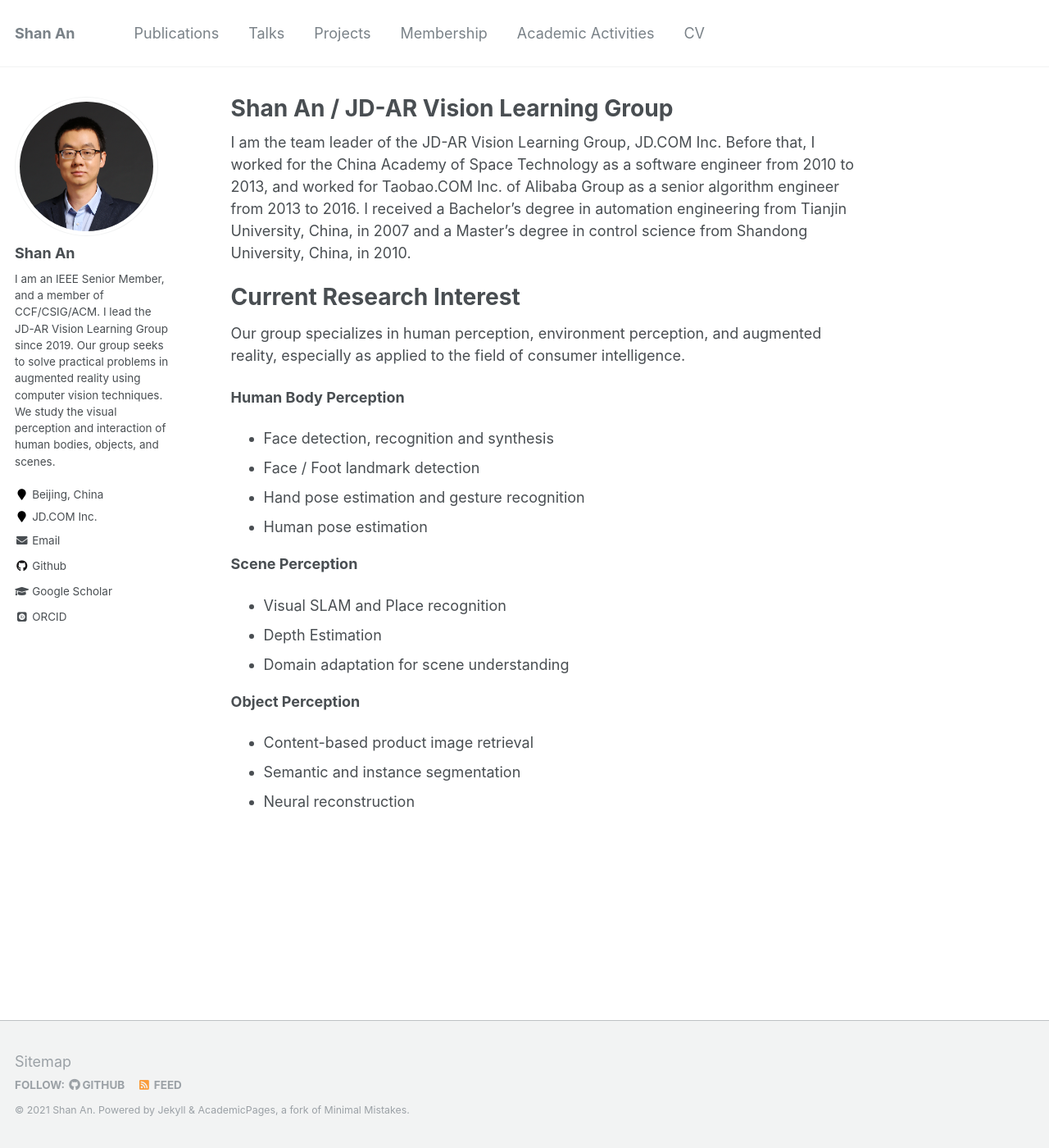
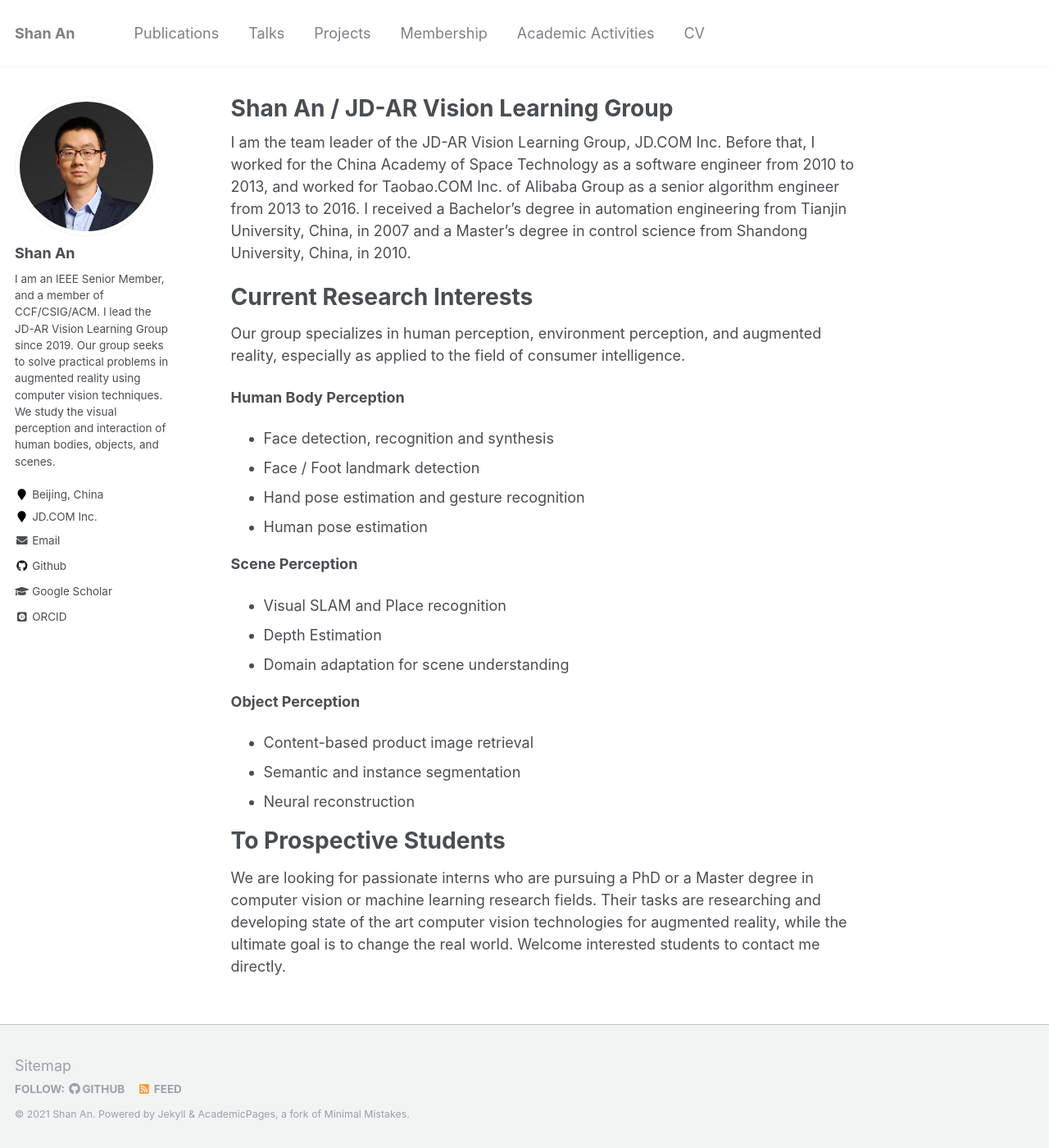
Before and after one commit to anshan-XR-ROB/anshan-XR-ROB.github.io, a Jekyll site: the page built from _pages/about.md, in a window 1280 px wide and 1400 px high. Shown: the whole window at 82% size. Built offline with Jekyll 4.4.1, drawn with Linux system fonts in a browser that asks for light colours; some web fonts are replaced.

Commit message:
Update about.md

```diff
--- a/_pages/about.md
+++ b/_pages/about.md
@@ -10,7 +10,7 @@ redirect_from:
 
 I am the team leader of the JD-AR Vision Learning Group, JD.COM Inc. Before that, I worked for the China Academy of Space Technology as a software engineer from 2010 to 2013, and worked for Taobao.COM Inc. of Alibaba Group as a senior algorithm engineer from 2013 to 2016. I received a Bachelor's degree in automation engineering from Tianjin University, China, in 2007 and a Master's degree in control science from Shandong University, China, in 2010.
 
-Current Research Interest
+Current Research Interests
 ======
 Our group specializes in human perception, environment perception, and augmented reality, especially as applied to the field of consumer intelligence.
 
@@ -32,3 +32,9 @@ Our group specializes in human perception, environment perception, and augmented
 - Content-based product image retrieval
 - Semantic and instance segmentation
 - Neural reconstruction
+
+
+
+To Prospective Students
+======
+We are looking for passionate interns who are pursuing a PhD or a Master degree in computer vision or machine learning research fields. Their tasks are researching and developing state of the art computer vision technologies for augmented reality, while the ultimate goal is to change the real world. Welcome interested students to contact me directly.
```
